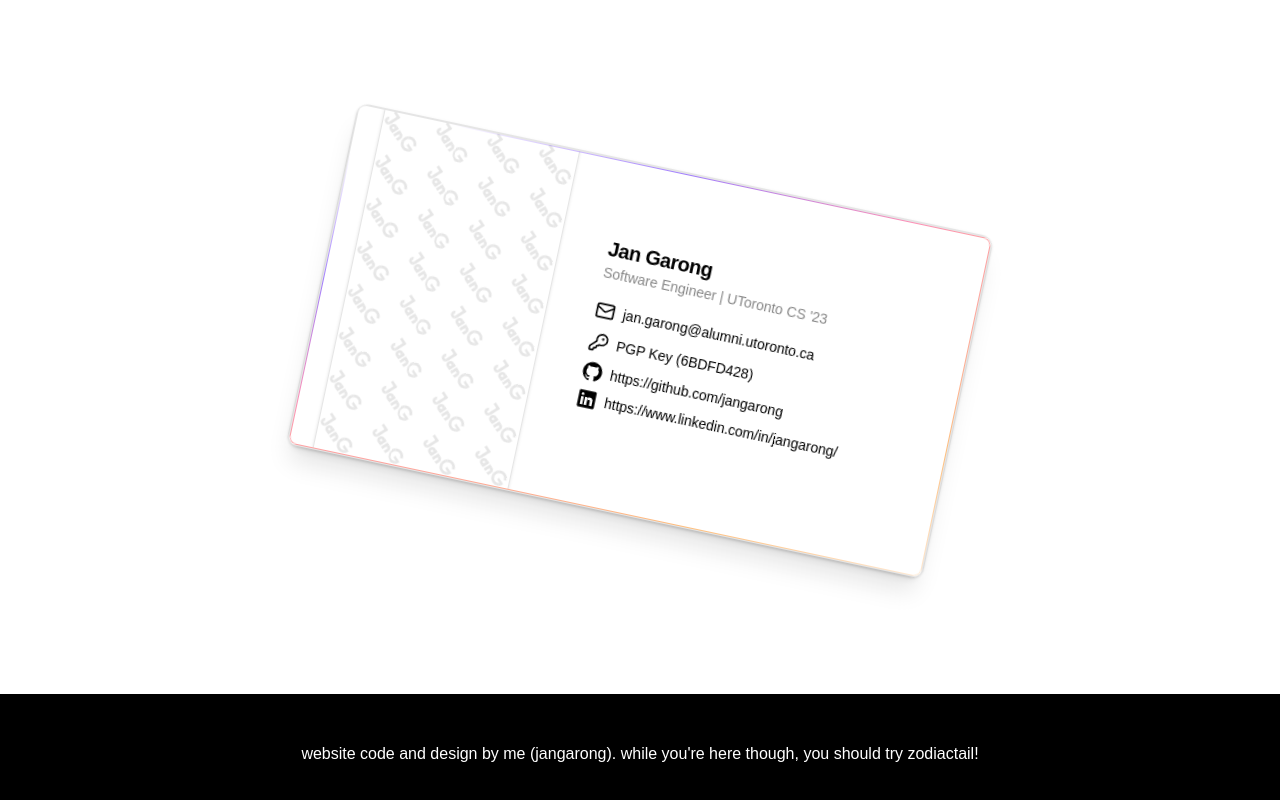
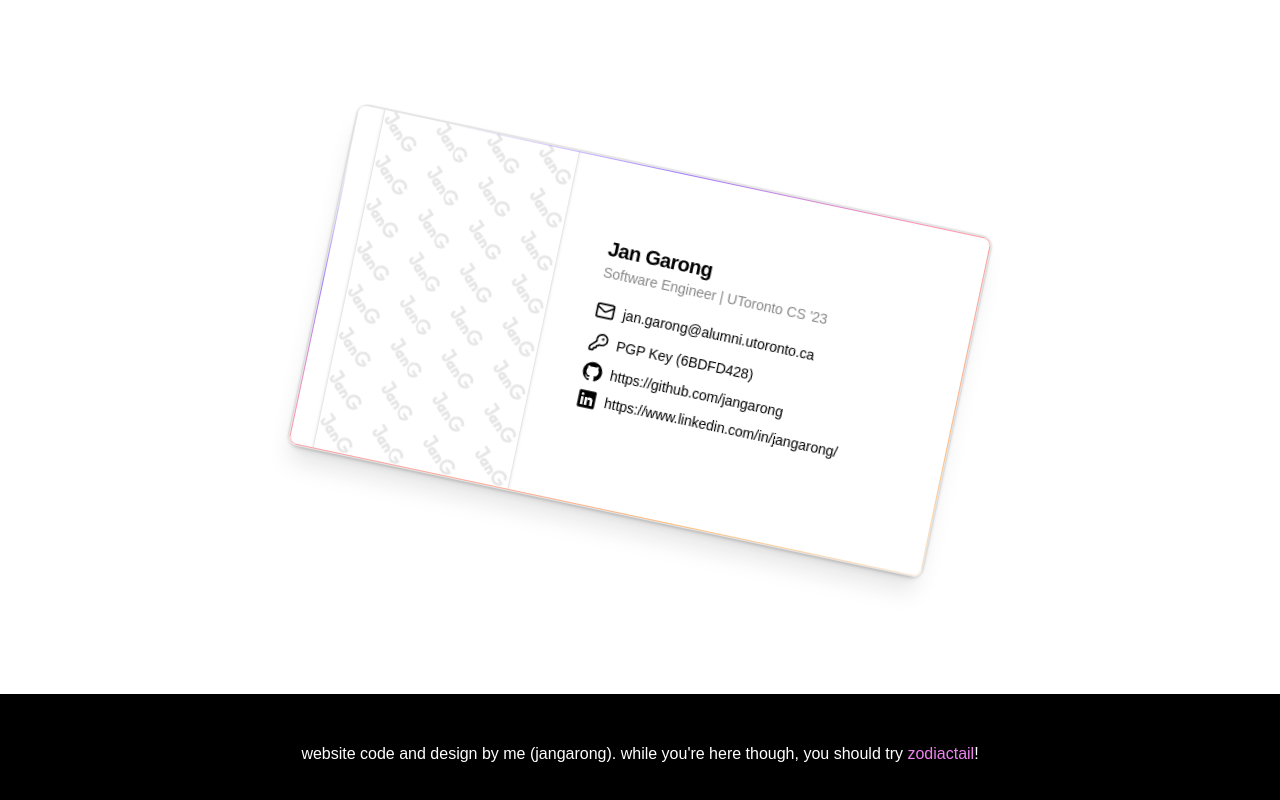
Before and after one commit to jangarong/jangarong.github.io, a Next.js app: page / in a window 1280 px wide. Shown: the part 1339-2139 px from the top of the page. Built offline with nearby package versions, Linux system fonts and the light colour scheme.

Commit message:
color the link

```diff
--- a/src/app/page.tsx
+++ b/src/app/page.tsx
@@ -33,7 +33,7 @@ export default function Home() {
           <RgbBusinessCard />
         </div>
         <footer className="bg-black text-white p-12 text-center">
-          website code and design by me (jangarong). while you're here though, you should try <a href="/zodiactail">zodiactail</a>!
+          website code and design by me (jangarong). while you're here though, you should try <a href="/zodiactail" className="text-[violet]">zodiactail</a>!
         </footer>
       </div>
 
```
